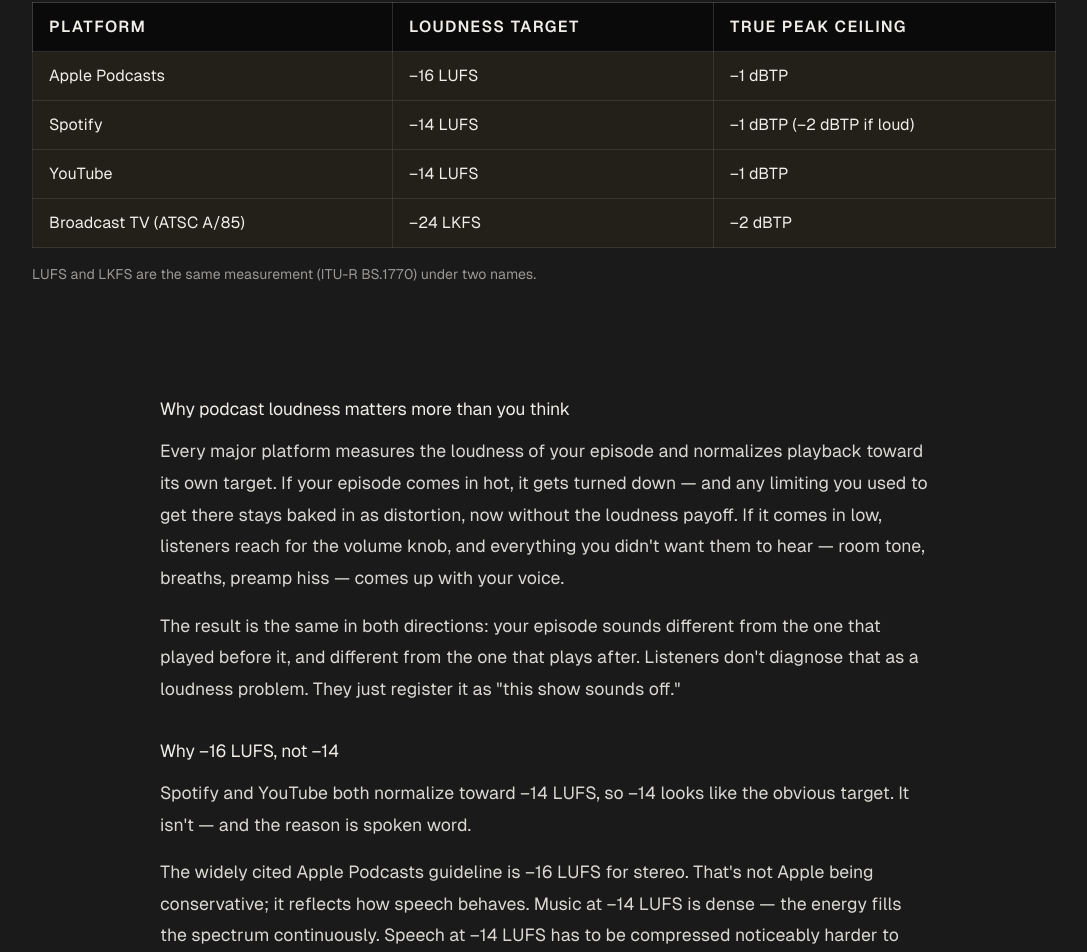
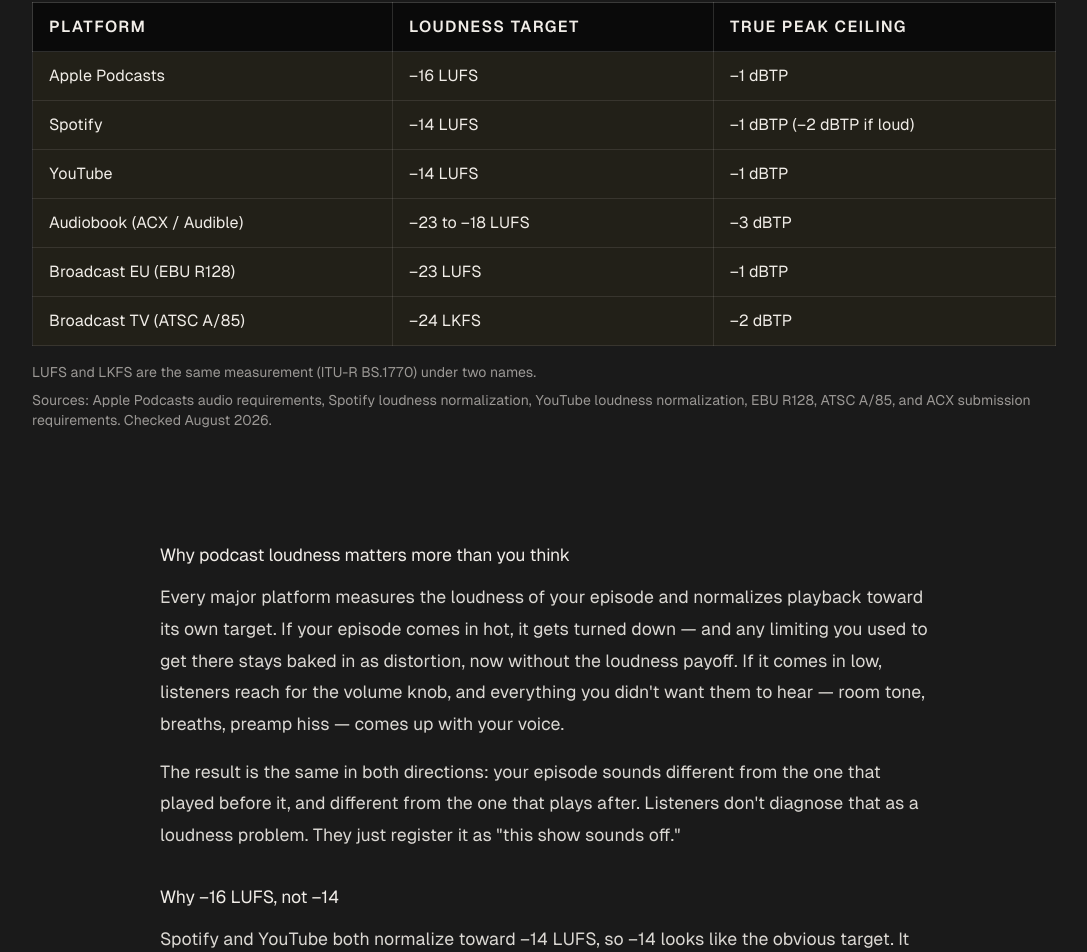
Before and after one commit to marcusbornold-commits/saltwaves-site, a Next.js app: page /podcast-loudness-checker in a window 1280 px wide. Shown: the part 1057-2009 px from the top of the page, without its empty margins (96-1183 px from the left). Built offline with nearby package versions, Linux system fonts and the light colour scheme.

Commit message:
Platform table: add audiobook and EBU targets, add sources and date

```diff
--- a/app/podcast-loudness-checker/page.tsx
+++ b/app/podcast-loudness-checker/page.tsx
@@ -24,6 +24,16 @@
   {
     platform: "YouTube",
     loudness: "−14 LUFS",
+    truePeak: "−1 dBTP",
+  },
+  {
+    platform: "Audiobook (ACX / Audible)",
+    loudness: "−23 to −18 LUFS",
+    truePeak: "−3 dBTP",
+  },
+  {
+    platform: "Broadcast EU (EBU R128)",
+    loudness: "−23 LUFS",
     truePeak: "−1 dBTP",
   },
   {
@@ -132,6 +142,11 @@
           </div>
           <p className="mt-4 text-sm text-[#f1ede8]/60">
             LUFS and LKFS are the same measurement (ITU-R BS.1770) under two names.
+          </p>
+          <p className="mt-2 text-sm text-[#f1ede8]/60">
+            Sources: Apple Podcasts audio requirements, Spotify loudness
+            normalization, YouTube loudness normalization, EBU R128, ATSC A/85,
+            and ACX submission requirements. Checked August 2026.
           </p>
         </div>
       </section>
```
